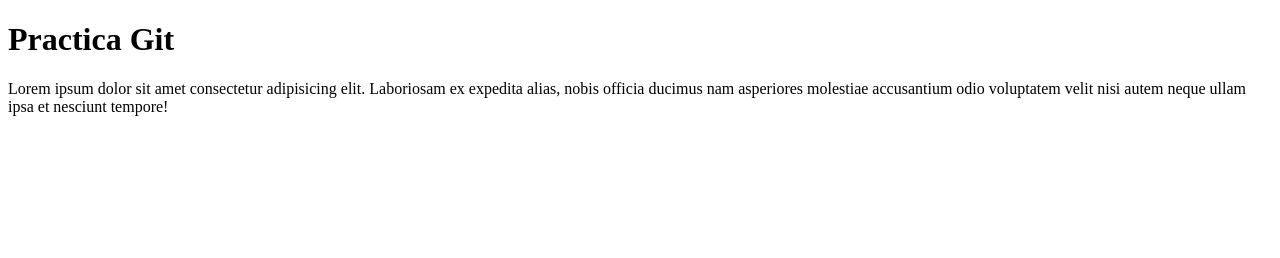
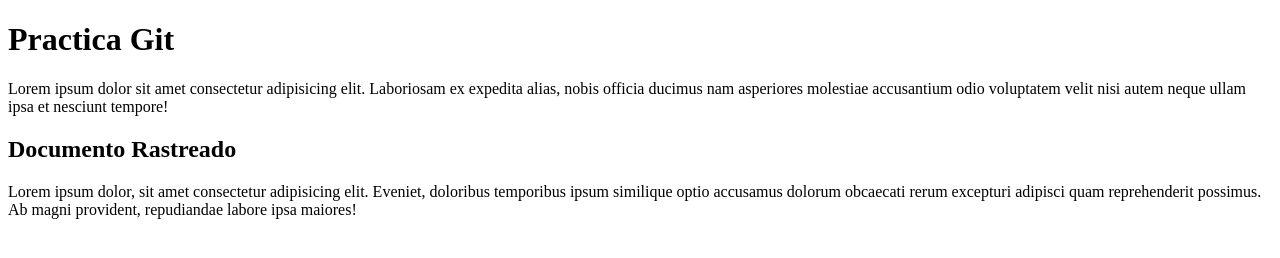
Before and after one commit to DADIAZ29/PracticaOnline, a plain HTML site: page index.html in a window 1280 px wide. Drawn offline with Linux system fonts and the light colour scheme.

Commit message:
segundo cambio

```diff
--- a/index.html
+++ b/index.html
@@ -1,5 +1,5 @@
 <!DOCTYPE html>
-<html lang="en">
+<html lang="es">
 <head>
     <meta charset="UTF-8">
     <meta name="viewport" content="width=device-width, initial-scale=1.0">
@@ -8,5 +8,10 @@
 <body>
     <h1>Practica Git</h1>
     <p>Lorem ipsum dolor sit amet consectetur adipisicing elit. Laboriosam ex expedita alias, nobis officia ducimus nam asperiores molestiae accusantium odio voluptatem velit nisi autem neque ullam ipsa et nesciunt tempore!</p>
+
+    <h2>Documento Rastreado</h2>
+    <p>
+        Lorem ipsum dolor, sit amet consectetur adipisicing elit. Eveniet, doloribus temporibus ipsum similique optio accusamus dolorum obcaecati rerum excepturi adipisci quam reprehenderit possimus. Ab magni provident, repudiandae labore ipsa maiores!
+    </p>
 </body>
 </html>
```
